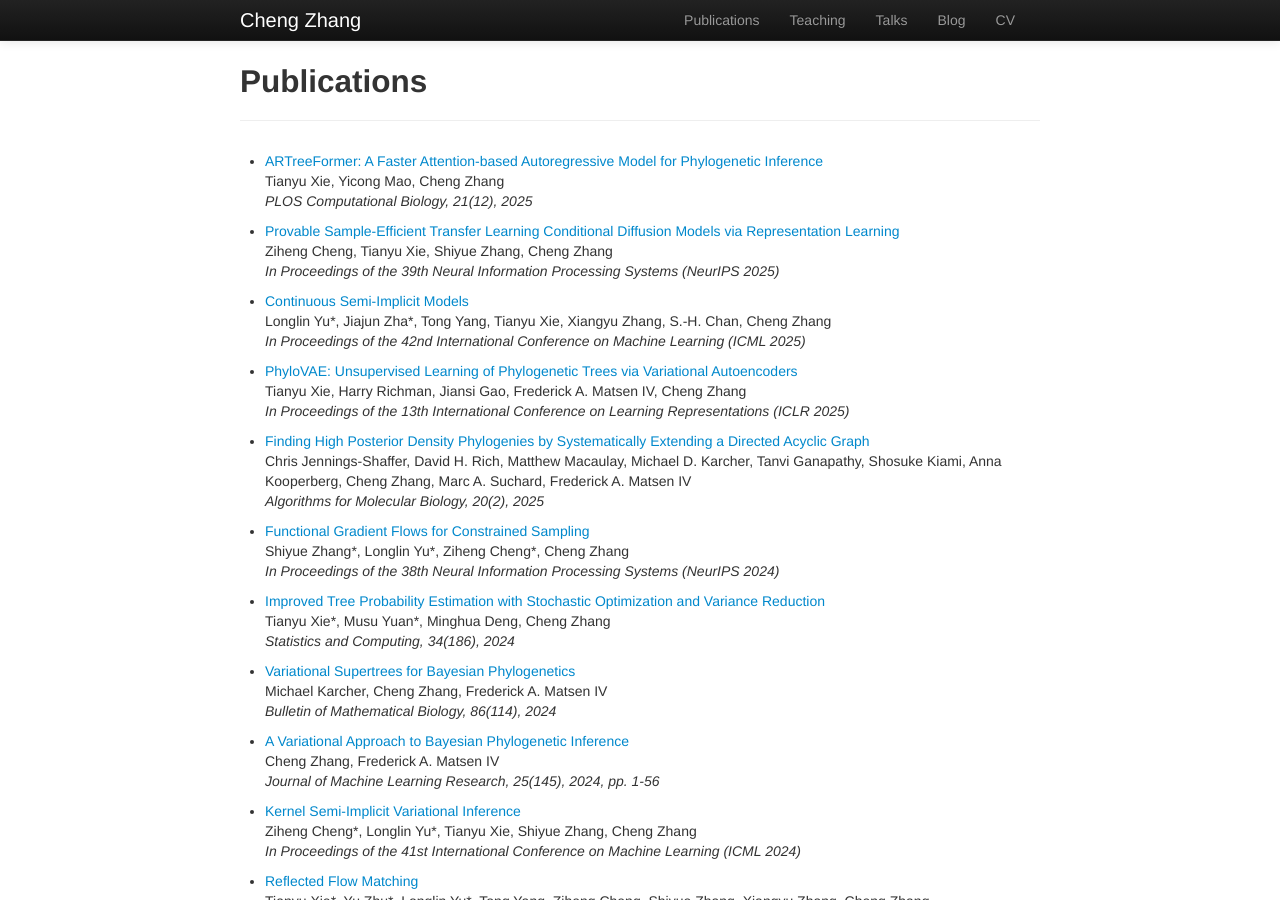
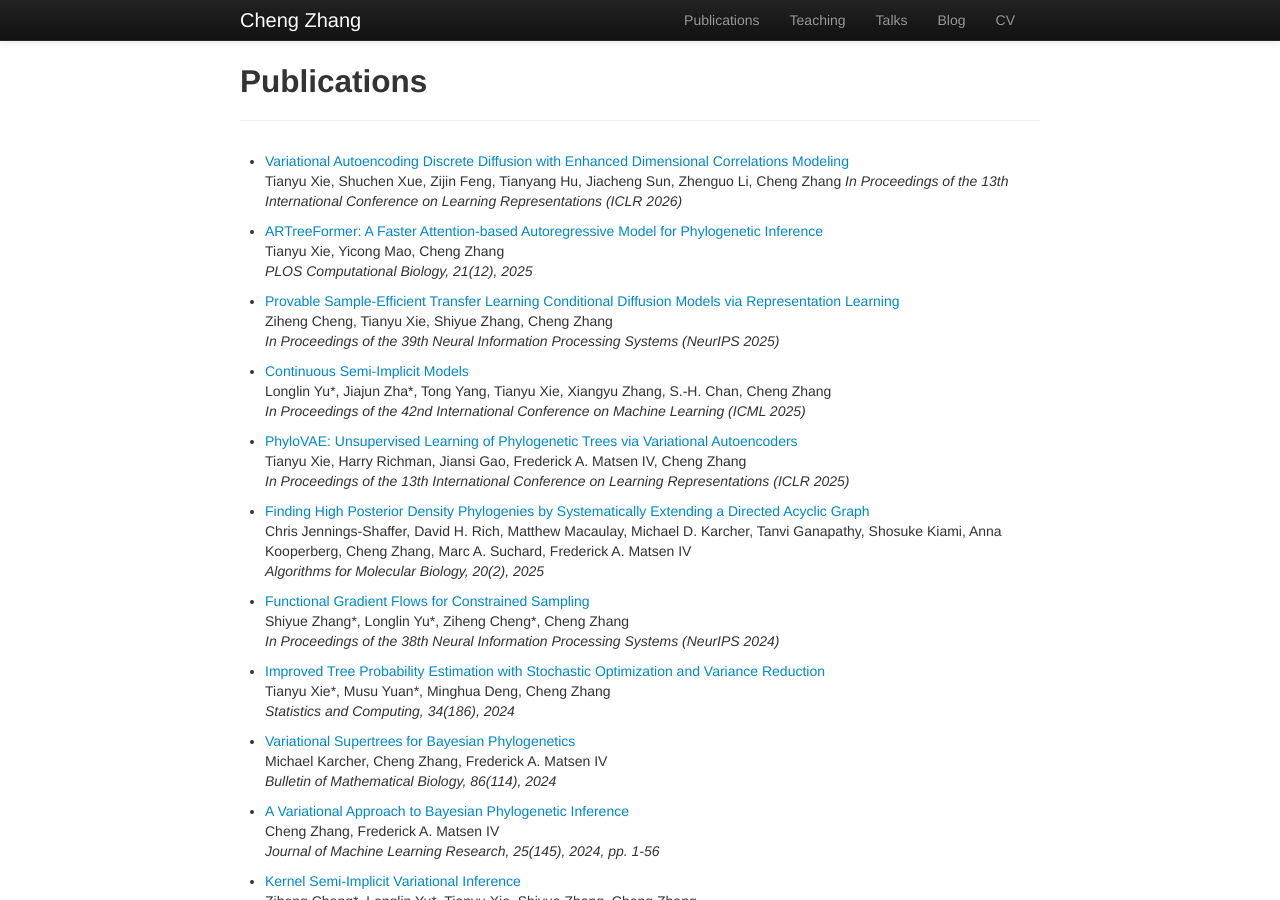
Before and after one commit to zcrabbit/zcrabbit.github.io, a Jekyll site: the page built from pages/publications.md, in a window 1280 px wide and 900 px high. Built offline with Jekyll 4.4.1, drawn with Linux system fonts in a browser that asks for light colours.

Commit message:
add vadd paper

```diff
--- a/pages/publications.md
+++ b/pages/publications.md
@@ -2,6 +2,10 @@
 layout: page
 title: Publications
 ---
+
+- [Variational Autoencoding Discrete Diffusion with Enhanced Dimensional Correlations Modeling](https://openreview.net/pdf?id=yh7MV2V0ba)
+Tianyu Xie, Shuchen Xue, Zijin Feng, Tianyang Hu, Jiacheng Sun, Zhenguo Li, Cheng Zhang
+_In Proceedings of the 13th International Conference on Learning Representations (ICLR 2026)_
 
 - [ARTreeFormer: A Faster Attention-based Autoregressive Model for Phylogenetic Inference](https://journals.plos.org/ploscompbiol/article?id=10.1371/journal.pcbi.1013768)
 Tianyu Xie, Yicong Mao, Cheng Zhang
```
Also changed, not shown: 1 other file.
